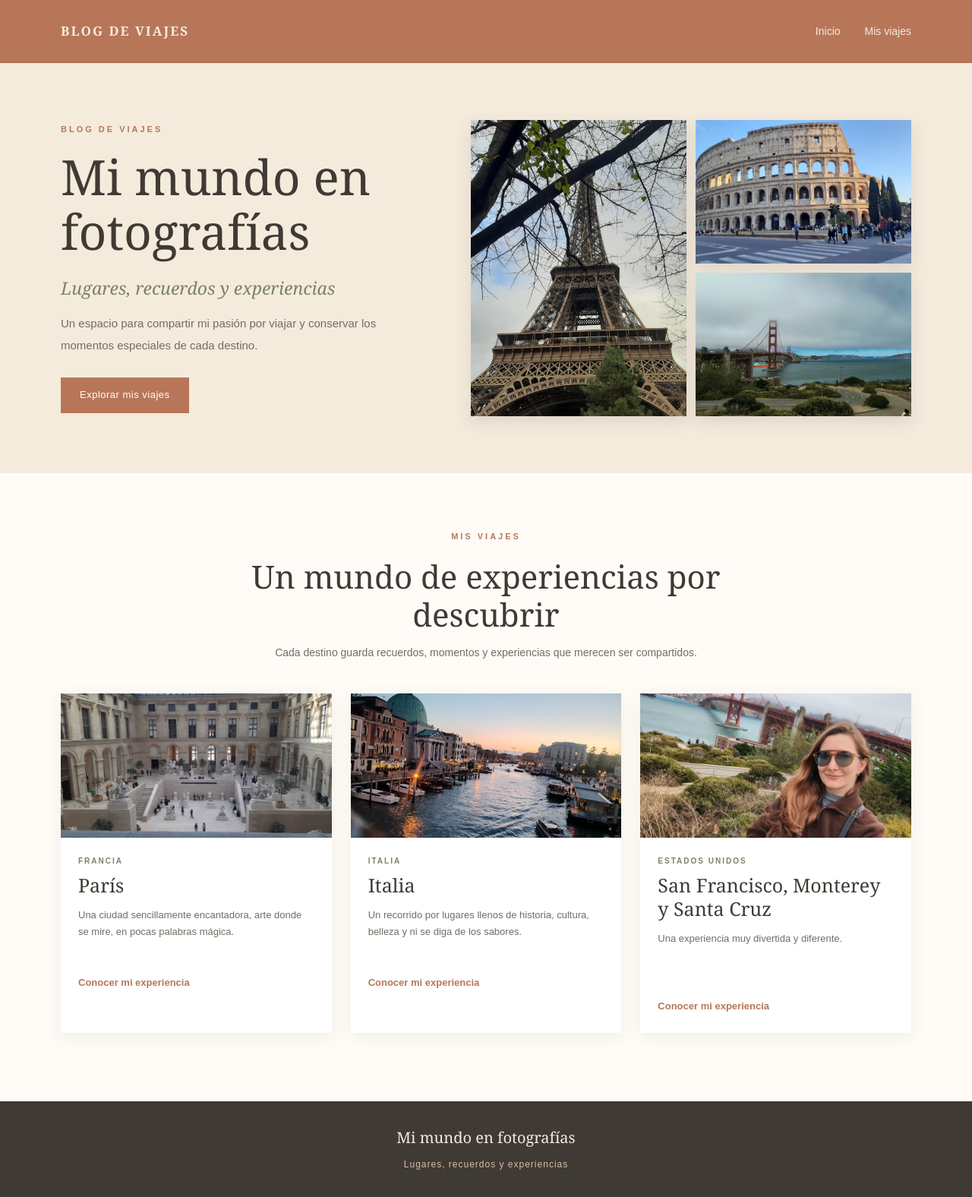
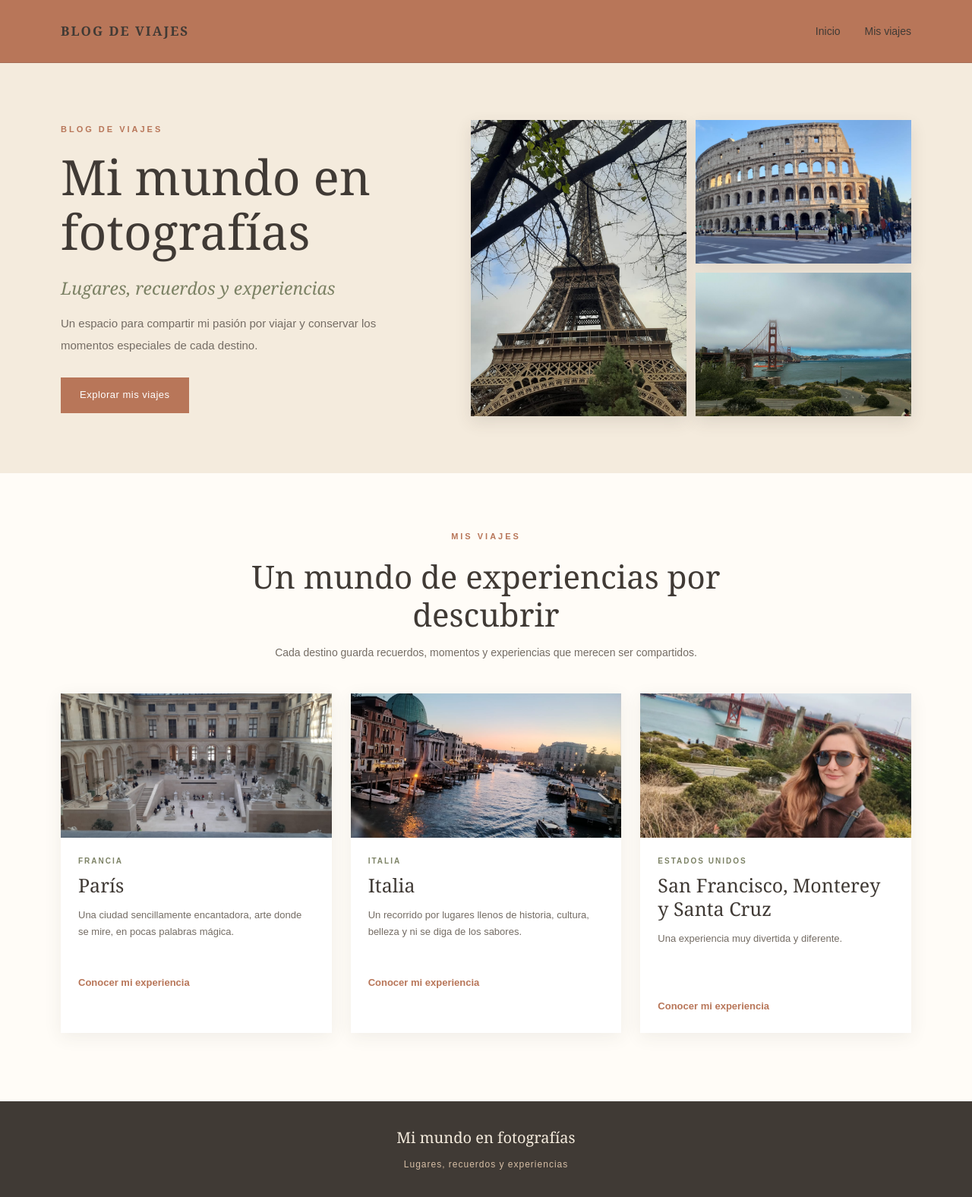
Before and after one commit to jszuluaga/mi-mundo-en-fotografias, a Jekyll site: the page built from index.html, in a window 1280 px wide. Shown: the whole page at 76% size. Built offline with Jekyll 4.4.1, drawn with Linux system fonts in a browser that asks for light colours.

Commit message:
Update style.css

```diff
--- a/assets/css/style.css
+++ b/assets/css/style.css
@@ -53,7 +53,7 @@ a {
 }
 
 .marca {
-  color: var(--crema);
+  color: var(--marron);
   font-family: Georgia, "Times New Roman", serif;
   font-size: 17px;
   font-weight: bold;
@@ -67,7 +67,7 @@ a {
 }
 
 .navegacion a {
-  color: var(--crema);
+  color: var(--marron);
   font-size: 14px;
   transition: color 0.3s ease;
 }
```
